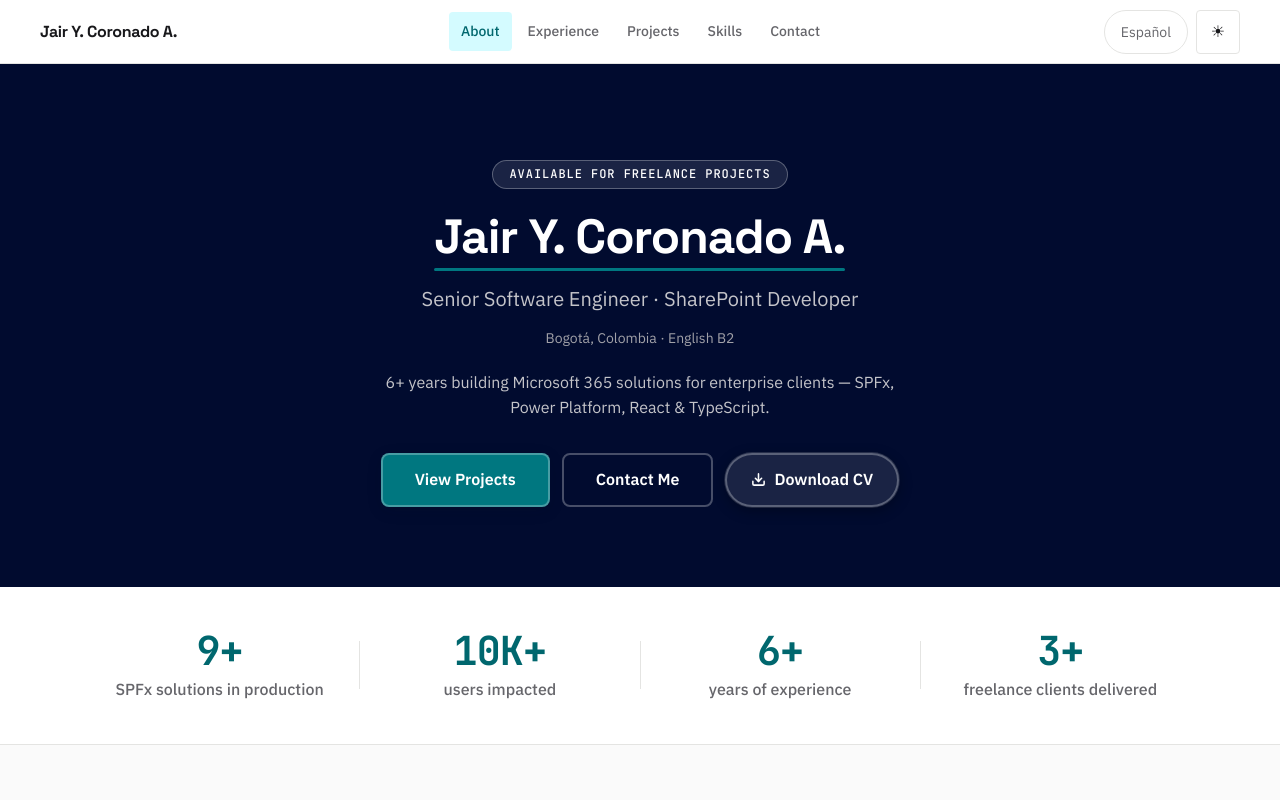
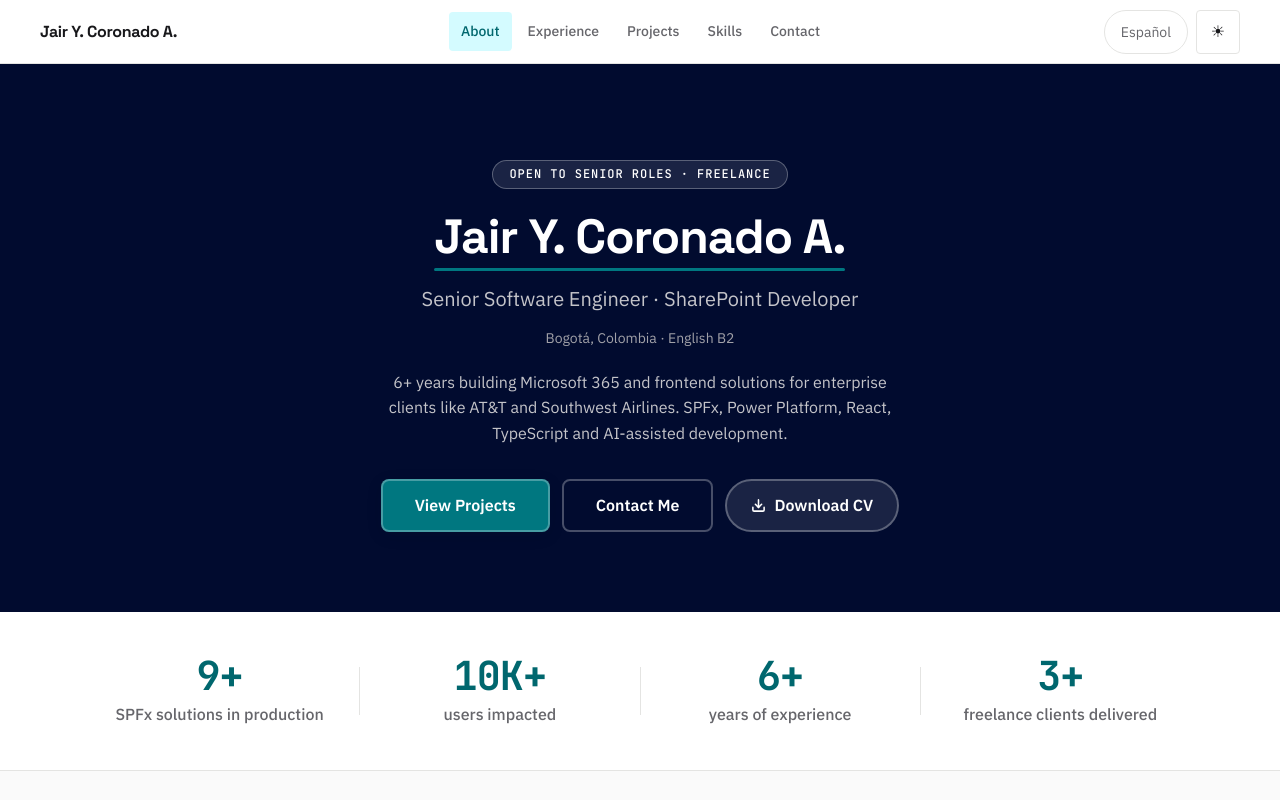
Before and after one commit to JaoCoronado/sharepoint-portfolio, a website: page index.html in a window 1280 px wide. Shown: the top 800 px of the page. Drawn offline with Linux system fonts and the light colour scheme.

Commit message:
feat: sharpen hero positioning and calm the CV button

```diff
--- a/index.html
+++ b/index.html
@@ -51,13 +51,13 @@
     <!-- ── Hero / About ── -->
     <section id="about" class="hero-section">
       <div class="hero-inner">
-        <span class="hero-badge" id="hero-badge">Available for freelance projects</span>
+        <span class="hero-badge" id="hero-badge">Open to senior roles · freelance</span>
         <h1 class="hero-name" id="hero-name">Jair Y. Coronado A.</h1>
         <p class="hero-title" id="hero-title">Senior Software Engineer · SharePoint Developer</p>
         <p class="hero-location" id="hero-location">Bogotá, Colombia &nbsp;·&nbsp; English B2</p>
         <p class="hero-tagline" id="hero-tagline">
-          6+ years building Microsoft 365 solutions for enterprise clients —
-          SPFx, Power Platform, React &amp; TypeScript.
+          6+ years building Microsoft 365 and frontend solutions for enterprise clients like AT&amp;T and Southwest Airlines.
+          SPFx, Power Platform, React, TypeScript and AI-assisted development.
         </p>
         <div class="hero-cta">
           <a href="#projects" class="btn-primary" id="hero-cta-projects">View Projects</a>
--- a/script.js
+++ b/script.js
@@ -56,10 +56,10 @@ const projectImages = {
 // ── Translations ──
 const translations = {
   en: {
-    'hero-badge':          'Available for freelance projects',
+    'hero-badge':          'Open to senior roles · freelance',
     'hero-name':           'Jair Y. Coronado A.',
     'hero-title':          'Senior Software Engineer · SharePoint Developer',
-    'hero-tagline':        '6+ years building Microsoft 365 solutions for enterprise clients — SPFx, Power Platform, React & TypeScript.',
+    'hero-tagline':        '6+ years building Microsoft 365 and frontend solutions for enterprise clients like AT&T and Southwest Airlines. SPFx, Power Platform, React, TypeScript and AI-assisted development.',
     'hero-cta-projects':   'View Projects',
     'hero-cta-contact':    'Contact Me',
     'exp-section-title':   'Experience',
@@ -153,10 +153,10 @@ const translations = {
     'card-client-p3':      'Independent',
   },
   es: {
-    'hero-badge':          'Disponible para proyectos freelance',
+    'hero-badge':          'Abierto a roles senior · freelance',
     'hero-name':           'Jair Y. Coronado A.',
     'hero-title':          'Ingeniero de Software Senior · Desarrollador SharePoint',
-    'hero-tagline':        'Más de 6 años construyendo soluciones Microsoft 365 para clientes enterprise — SPFx, Power Platform, React y TypeScript.',
+    'hero-tagline':        'Más de 6 años construyendo soluciones Microsoft 365 y frontend para clientes enterprise como AT&T y Southwest Airlines. SPFx, Power Platform, React, TypeScript y desarrollo asistido por IA.',
     'hero-cta-projects':   'Ver Proyectos',
     'hero-cta-contact':    'Contáctame',
     'exp-section-title':   'Experiencia',
--- a/scripts/check-i18n.js
+++ b/scripts/check-i18n.js
@@ -20,7 +20,6 @@ const EM_DASH = '—';
 // Keys that already contained an em dash before this check existed.
 // New copy must not add to this list.
 const EM_DASH_ALLOWLIST = new Set([
-  'hero-tagline',
   'exp5-b2',
   'project7-desc',
 ]);
--- a/style.css
+++ b/style.css
@@ -578,9 +578,10 @@ button:focus-visible,
   gap: var(--space-2);
   position: relative;
   overflow: hidden;
-  animation: cv-border-pulse 2.2s ease-in-out infinite;
-}
-
+}
+
+/* The shine plays once per hover instead of looping at rest, so the CV
+   button no longer competes with the primary "View Projects" action. */
 .btn-cv::after {
   content: '';
   position: absolute;
@@ -589,7 +590,7 @@ button:focus-visible,
   width: 55%;
   height: 100%;
   background: linear-gradient(90deg, transparent, rgba(255,255,255,0.22), transparent);
-  animation: cv-shine 3s ease-in-out 1.5s infinite;
+  opacity: 0;
   pointer-events: none;
 }
 
@@ -598,16 +599,10 @@ button:focus-visible,
   border-color: var(--on-dark);
   transform: translateY(-2px);
   box-shadow: 0 8px 24px var(--on-dark-fill-h);
-  animation: none;
 }
 
 .btn-cv:hover::after {
-  animation: none;
-}
-
-@keyframes cv-border-pulse {
-  0%, 100% { box-shadow: 0 4px 14px rgba(0,0,0,0.30), 0 0 0 0 rgba(255,255,255,0.20); }
-  50%      { box-shadow: 0 4px 14px rgba(0,0,0,0.30), 0 0 0 5px rgba(255,255,255,0); }
+  animation: cv-shine 0.9s var(--ease-out) 1;
 }
 
 @keyframes cv-shine {
```
